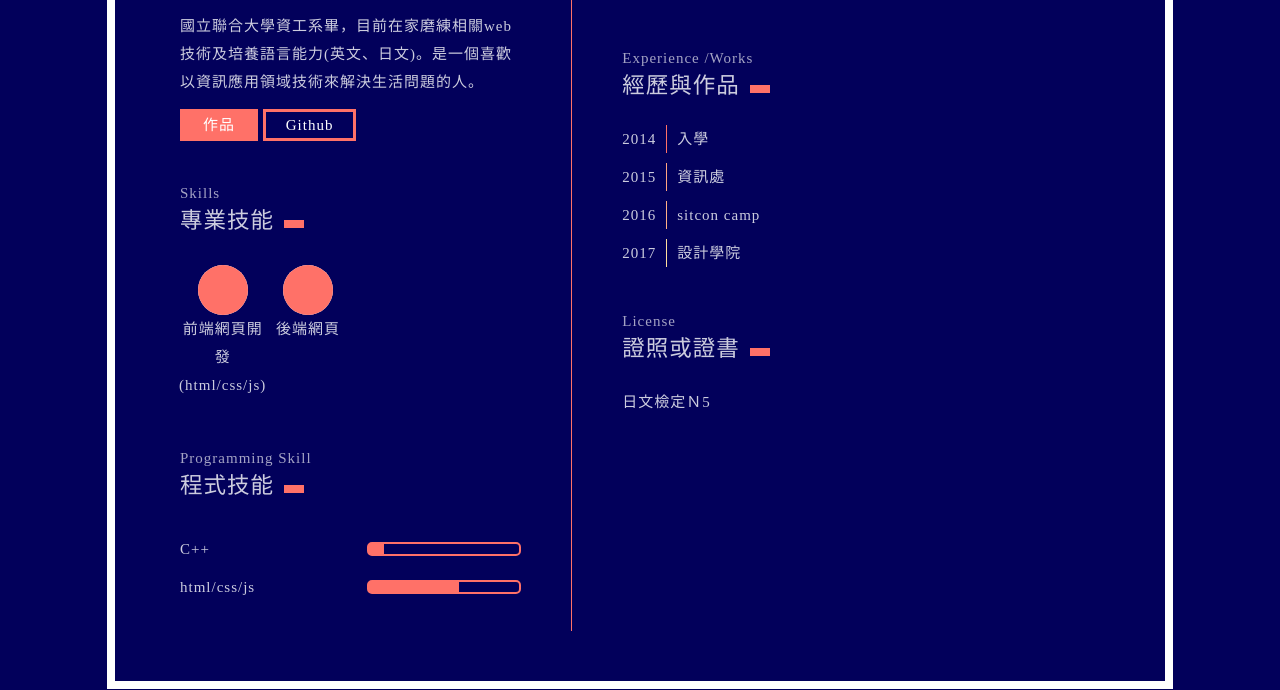
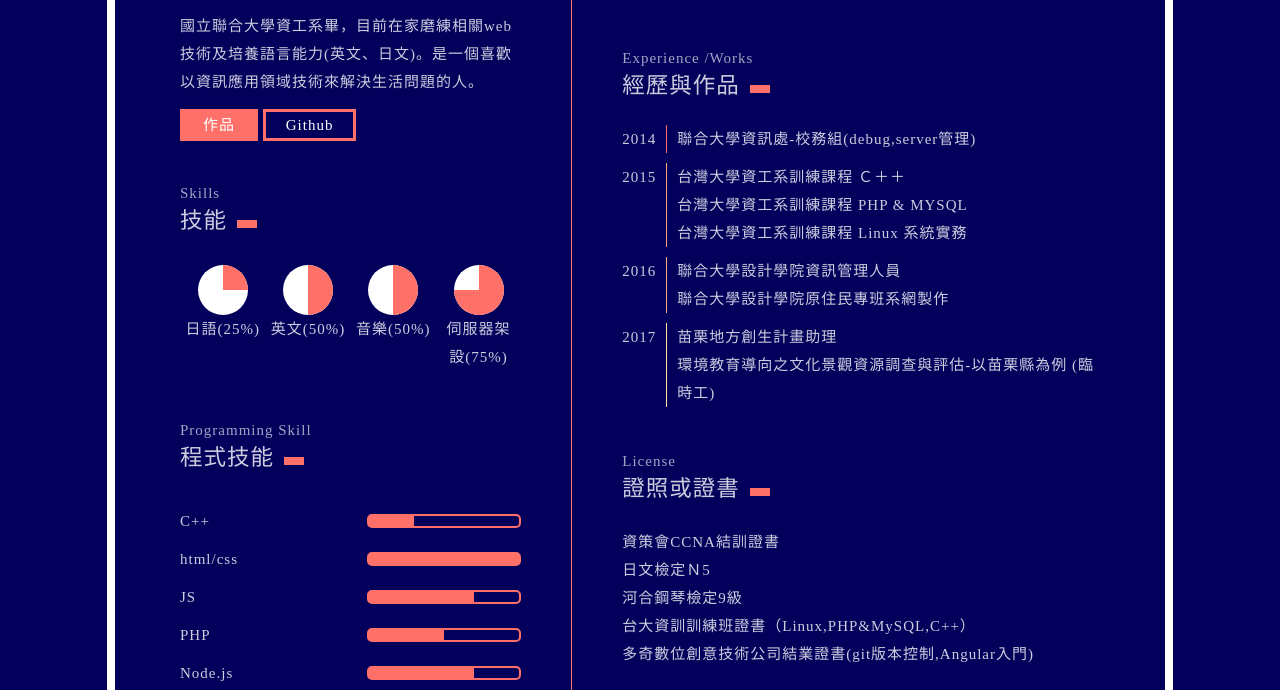
Before and after one commit to uranoni/Resume_Ver1, a plain HTML site: page index.html in a window 1280 px wide. Shown: the part 262-952 px from the top of the page. Drawn offline with Linux system fonts and the light colour scheme.

Commit message:
add something

```diff
--- a/css/style.css
+++ b/css/style.css
@@ -194,6 +194,21 @@ hr{
   width: 10%;
 }
 
+.value.p30{
+  width: 30%;
+}
+
+.value.p50{
+  width: 50%;
+}
+
+.value.p70{
+  width: 70%;
+}
+
+.value.p100{
+  width: 100%;
+}
 .btn{
   border:solid 3px #FF7168;
   padding:5px 20px;
--- a/index.html
+++ b/index.html
@@ -24,25 +24,36 @@
     </div>
     <div class="block">
       <h4>Skills</h4>
-      <h2>專業技能</h2>
+      <h2>技能</h2>
       <ul class="listSkill">
         <li>
           <div class="circle">
             <div class="p90"></div>
-            <div class="p180"></div>
-            <div class="p270"></div>
-            <div class="p360"></div>
+
           </div>
-          前端網頁開發(html/css/js)
+          日語(25%)
         </li>
         <li>
           <div class="circle">
             <div class="p90"></div>
             <div class="p180"></div>
-            <div class="p270"></div>
-            <div class="p360"></div>
           </div>
-          後端網頁
+          英文(50%)
+        </li>
+        <li>
+          <div class="circle">
+            <div class="p90"></div>
+            <div class="p180"></div>
+          </div>
+          音樂(50%)
+        </li>
+
+        <li>
+          <div class="circle">
+            <div class="p90"></div>
+            <div class="p180"></div>             <div class="p270"></div>
+          </div>
+          伺服器架設(75%)
         </li>
       </ul>
     </div>
@@ -52,12 +63,37 @@
     <ul class="listProgram">
       <li>C++
         <div class="bar">
-          <div class="value  p10"></div>
+          <div class="value  p30"></div>
         </div>
-      <li>html/css/js
+        </li>
+
+      <li>html/css
         <div class="bar">
-          <div class="value"></div>
+          <div class="value p100"></div>
         </div>
+        </li>
+      <li>JS
+        <div class="bar">
+          <div class="value p70"></div>
+        </div>
+        </li>
+
+      <li>PHP
+        <div class="bar">
+          <div class="value p50"></div>
+        </div>
+        </li>
+      <li>Node.js
+        <div class="bar">
+          <div class="value p70"></div>
+        </div>
+        </li>
+
+      <li>SQL
+        <div class="bar">
+          <div class="value p70"></div>
+        </div>
+        </li>
     </ul>
   </div>
   </div>
@@ -71,23 +107,29 @@
       <ul class="listExperience">
         <li class="year">2014
           <ul>
-            <li>入學</li>
+            <li>聯合大學資訊處-校務組(debug,server管理)</li>
           </ul>
         </li>
         <li class="year">2015
           <ul>
-            <li>資訊處</li>
+            <li>台灣大學資工系訓練課程 Ｃ＋＋</li>
+            <li>台灣大學資工系訓練課程 PHP & MYSQL</li>
+            <li>台灣大學資工系訓練課程 Linux 系統實務</li>
           </ul>
         </li>
         <li class="year">2016
           <ul>
-            <li>sitcon camp</li>
+            <li>聯合大學設計學院資訊管理人員</li>
+            <li>聯合大學設計學院原住民專班系網製作</li>
           </ul>
         </li>
         <li class="year">2017
           <ul>
             <li>
-              設計學院
+              苗栗地方創生計畫助理
+            </li>
+            <li>
+              環境教育導向之文化景觀資源調查與評估-以苗栗縣為例 (臨時工)
             </li>
           </ul>
         </li>
@@ -97,8 +139,12 @@
       <h4>License</h4>
       <h2>證照或證書</h2>
       <ul>
+        <li>資策會CCNA結訓證書</li>
         <li>日文檢定Ｎ5</li>
-      </ul>
+        <li>河合鋼琴檢定9級</li>
+        <li>台大資訓訓練班證書（Linux,PHP&MySQL,C++）</li>
+        <li>多奇數位創意技術公司結業證書(git版本控制,Angular入門)</li>
+     </ul>
     </div>
   </div>
 </div>
```
